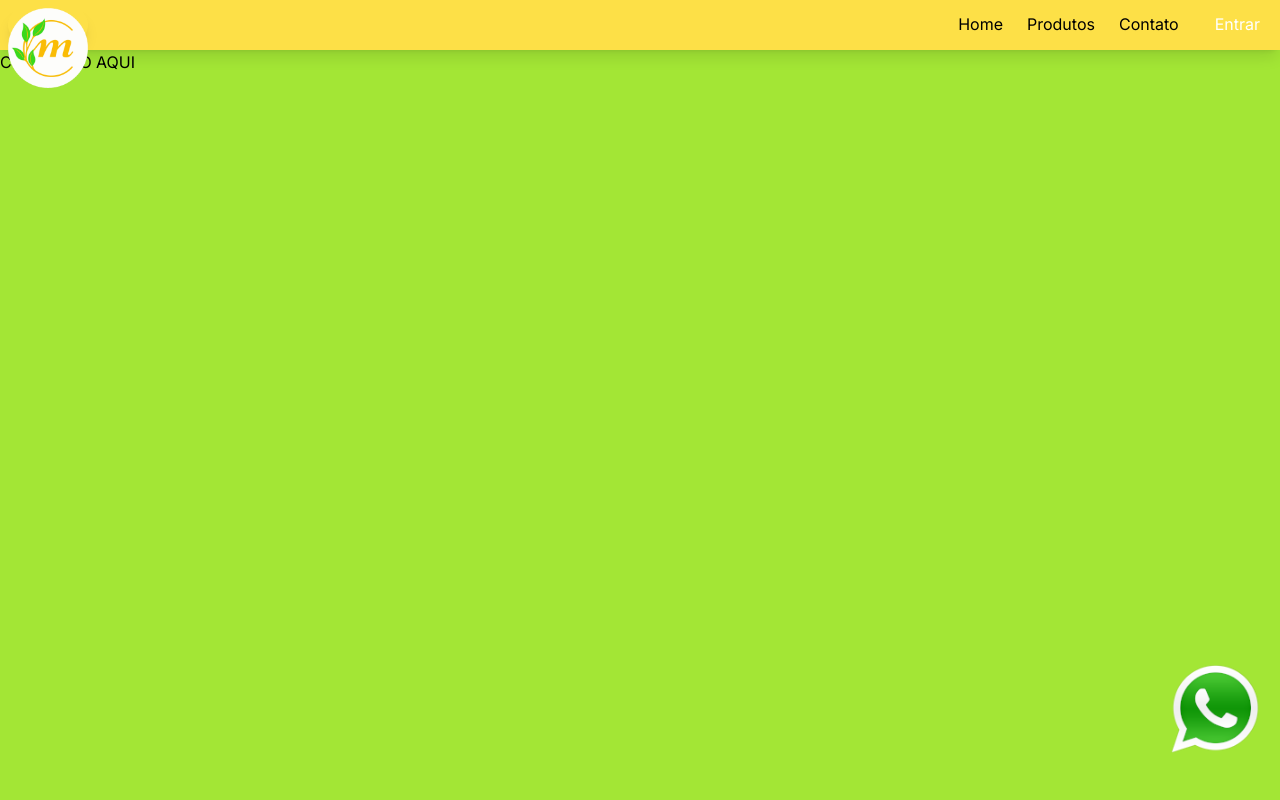
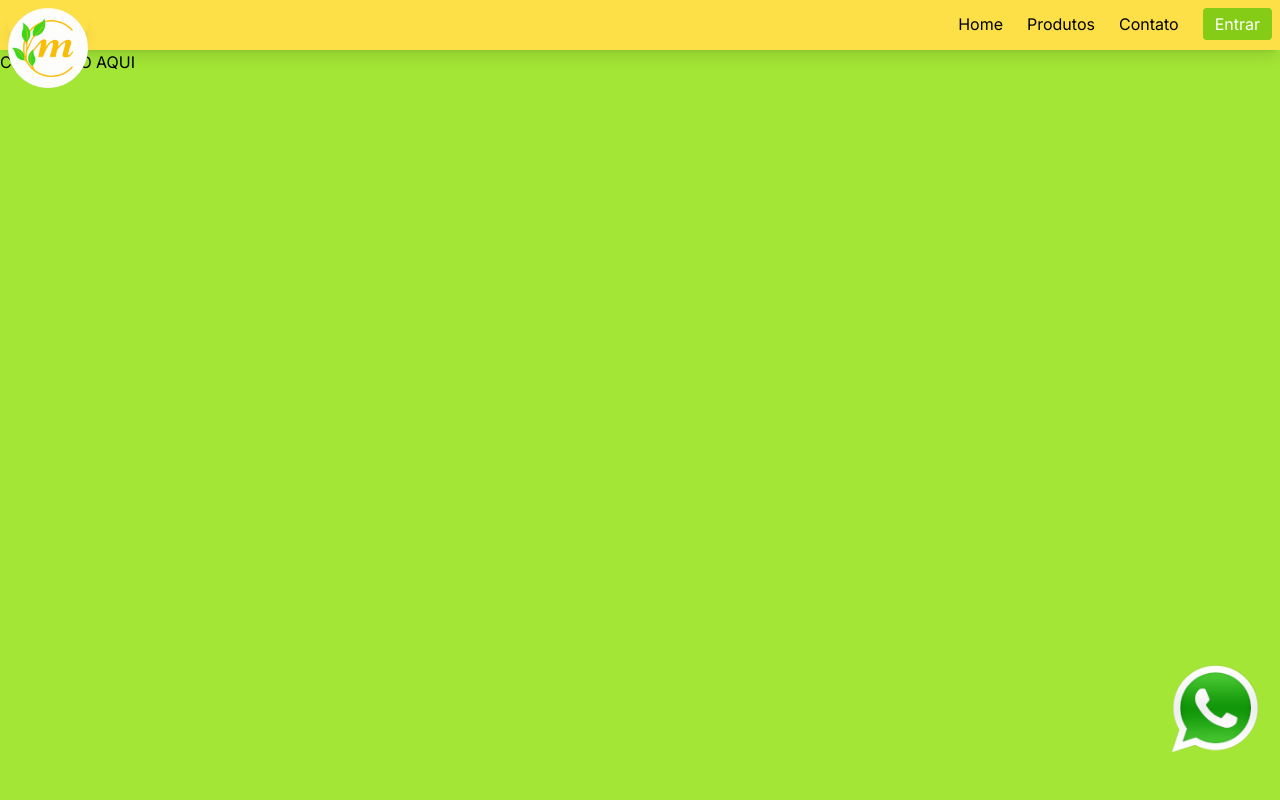
Before and after one commit to douglasjrosa/site-mmx-frontend, a Next.js app: page / in a window 1280 px wide. Shown: the top 800 px of the page. Built offline with nearby package versions, Linux system fonts and the light colour scheme.

Commit message:
Dynamic colors at the navbar fixed

```diff
--- a/components/login-button.tsx
+++ b/components/login-button.tsx
@@ -8,7 +8,9 @@ interface LoginButtonProps {
 const LoginButton: React.FC<LoginButtonProps> = ({ loginUrl, loginButtonCollor }) => {
   return (
     <Link href={loginUrl} target="_blank" >
-      <button className={`py-1 px-3 rounded text-white w-full ${loginButtonCollor}`}>
+      <button
+      style={{backgroundColor: loginButtonCollor }}
+      className="py-1 px-3 rounded text-white w-full" >
         Entrar
       </button>
     </Link>
--- a/components/navbar.tsx
+++ b/components/navbar.tsx
@@ -2,6 +2,7 @@ import Image from "next/image";
 import Link from "next/link";
 import MobileMenuButton from "./mobile-menu";
 import LoginButton from "./login-button";
+import classNames from "classnames";
 
 export interface NavbarProps {
   bgColor: string;
@@ -32,8 +33,8 @@ const Navbar: React.FC<NavbarProps> = ({
   return (
     <nav style={{ paddingBottom: height }}>
       <div
-        className={`fixed flex flex-row w-full p-2 shadow-lg bg-yellow-300 ${bgColor}`}
-        style={{ height: height, zIndex: "999999" }}
+        className="fixed flex flex-row w-full p-2 shadow-lg"
+        style={{ height: height, zIndex: "999999", backgroundColor: bgColor }}
       >
         <Link href="/" title="home" className="shadow-lg rounded-full">
           <Image
--- a/data/global.ts
+++ b/data/global.ts
@@ -77,7 +77,7 @@ export const openGraph = {
 };
 
 export const navbar: NavbarProps = {
-  bgColor: "bg-yellow-300",
+  bgColor: "rgb(253 224 71)",
   height: "50px",
   logo: {
     uri: "/images/site/logotipo.png",
@@ -103,7 +103,7 @@ export const navbar: NavbarProps = {
     },
   ],
   loginUrl: "https://crm.ribermax.com.br",
-  loginButtonCollor: "bg-lime-500",
+  loginButtonCollor: "rgb(132 204 22)",
 };
 
 export const footer: FooterProps = {
--- a/package.json
+++ b/package.json
@@ -10,6 +10,7 @@
   },
   "dependencies": {
     "@ducanh2912/next-pwa": "^10.2.5",
+    "classnames": "^2.5.1",
     "next": "14.1.3",
     "react": "^18",
     "react-dom": "^18",
```
Also changed, not shown: 2 other files (tests, documents, lock files or other folders).
